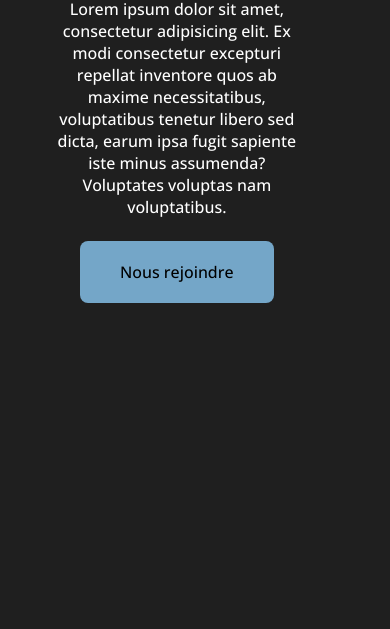
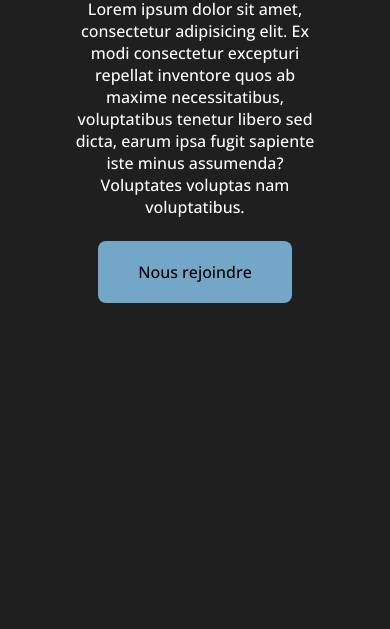
Before and after one commit to whyneedd/Landing-Page, a plain HTML site: page index.html in a window 390 px wide. Shown: the part 215-844 px from the top of the page. Drawn offline with nearby package versions, Linux system fonts and the light colour scheme.

```diff
--- a/css/script.css
+++ b/css/script.css
@@ -208,7 +208,8 @@
 
     .content {
         top: 18%;
-        left: 12%;
+        left: 50%;
+        transform: translateX(-50%);
         text-align: center;
         width: 260px;
         height: 80vh;
```
